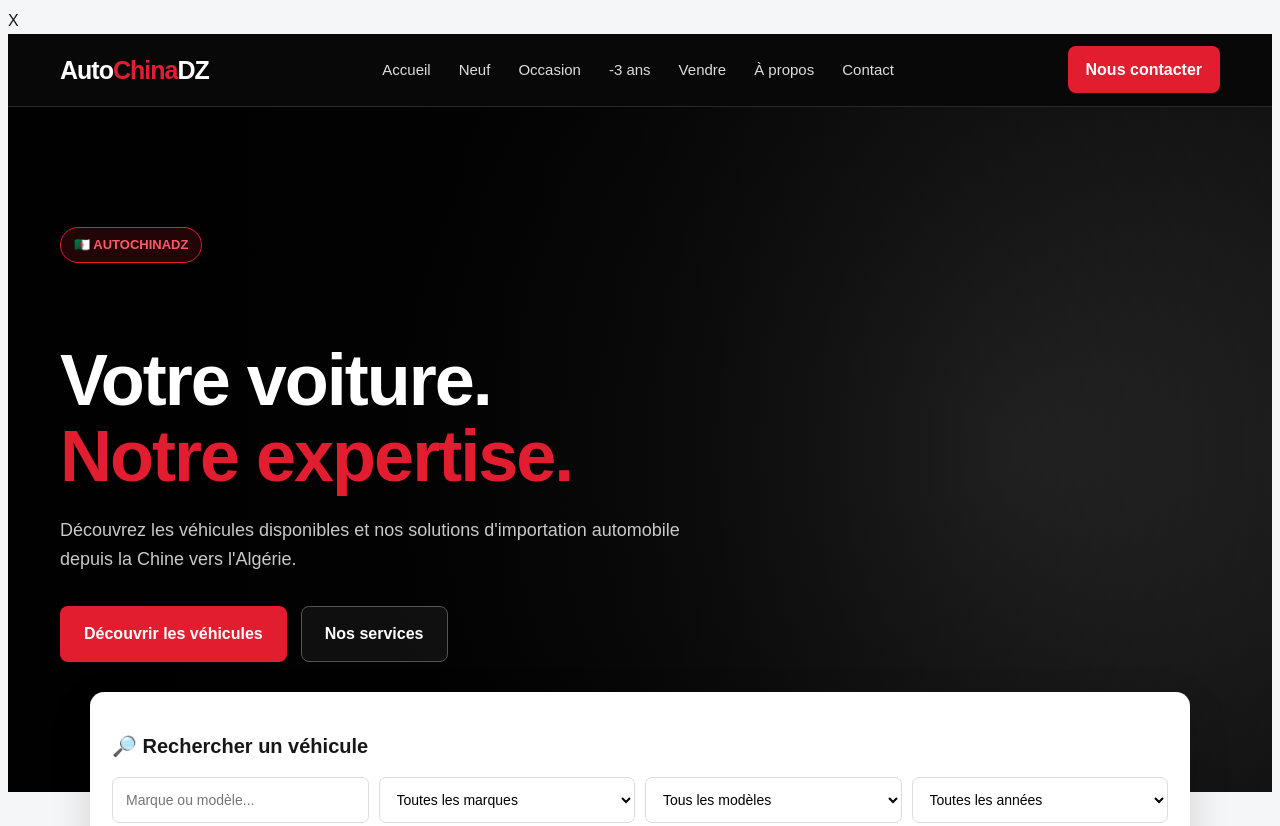
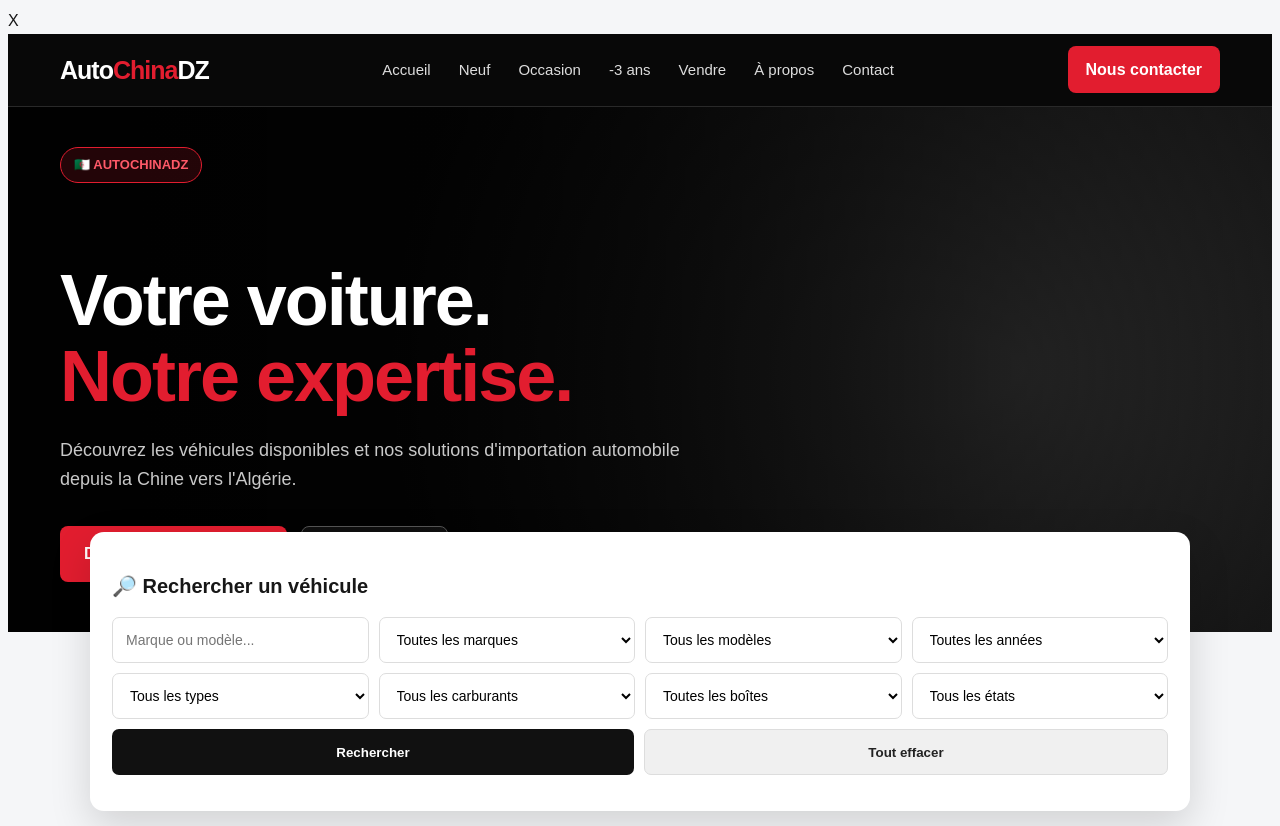
Before and after one commit to AUTOCHINADZ/autochinadz-v2, a plain HTML site: page index.html in a window 1280 px wide. Shown: the top 826 px of the page. Drawn offline with Linux system fonts and the light colour scheme; no server answers.

Commit message:
Réduire espace bannière accueil

```diff
--- a/index.html
+++ b/index.html
@@ -2,7 +2,7 @@
 <html lang="fr">
 <head>
   <meta charset="UTF-8">X
-  <meta name="viewport" content="width=device-width, initial-scale=1.0">
+  <meta name="viewport" content="width=device-width, xinitial-scale=1.0">
 
   <title>AutoChinaDZ | Véhicules & Importation automobile</title>
   <meta name="description" content="AutoChinaDZ - Véhicules, importation automobile et solutions automobiles depuis la Chine.">
@@ -83,7 +83,8 @@
 
     /* HERO */
   .hero {
-     min-height: 300px;
+  min-height: 260px;
+  padding: 0;
   background:
     linear-gradient(90deg, rgba(0,0,0,.94), rgba(0,0,0,.68), rgba(0,0,0,.25)),
     radial-gradient(circle at 80% 50%, #383838, #090909 60%);
```
Lines whose indentation alone changed are shown as unchanged.
